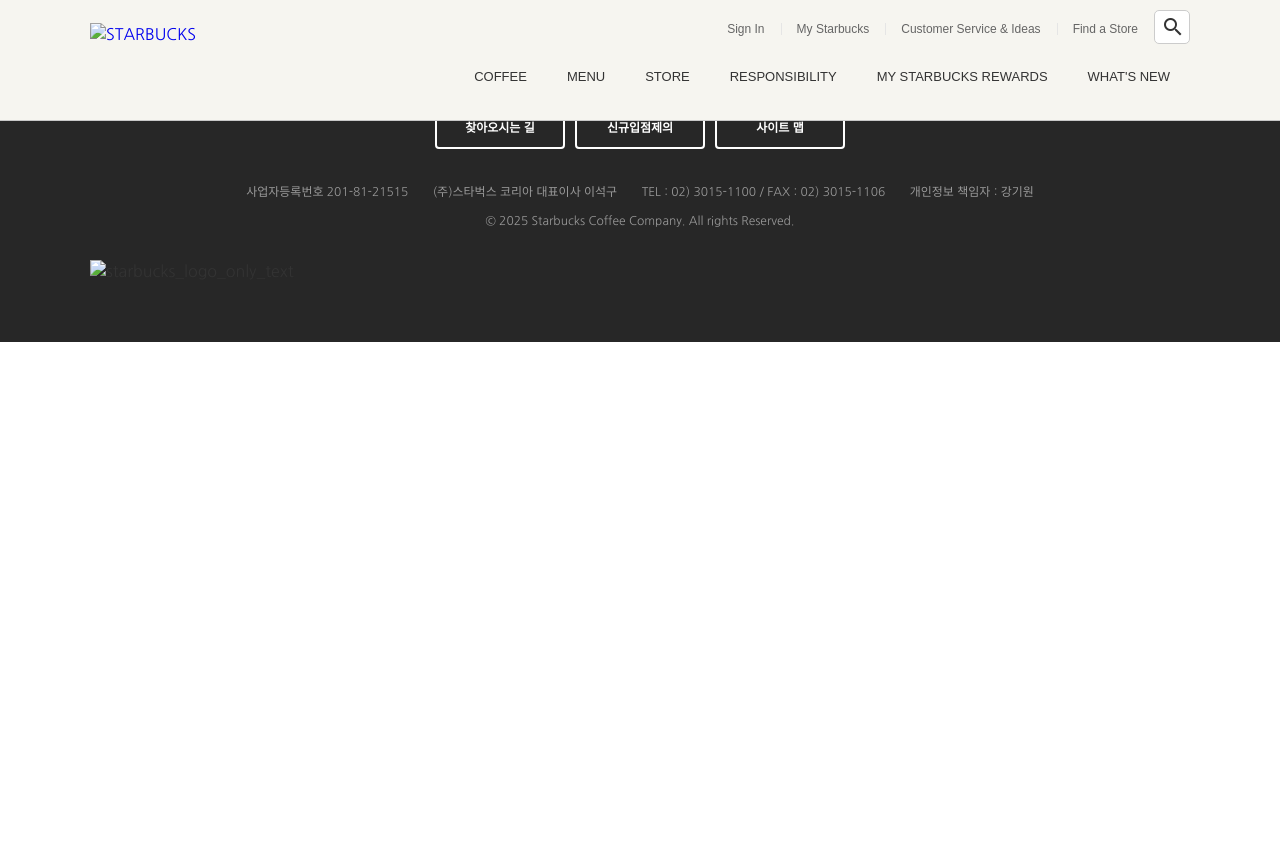
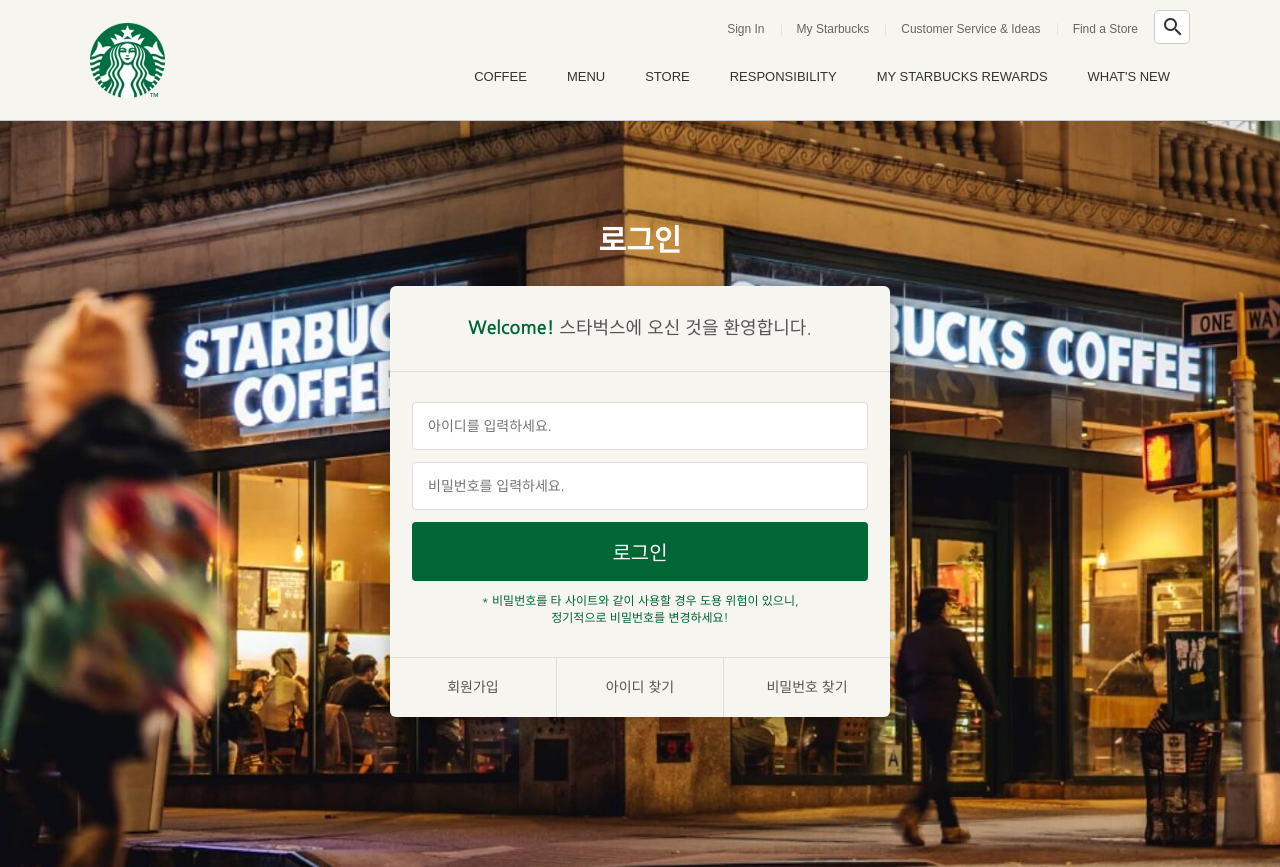
Before and after one commit to slowLee27J/starbucks, a plain HTML site: page signin/index.html in a window 1280 px wide. Shown: the top 867 px of the page. Before the commit the page ends 800 px from the top, so only its background shows below. Drawn offline with nearby package versions, Linux system fonts and the light colour scheme.

Commit message:
로그인 페이지 완성

```diff
--- /dev/null
+++ b/css/signin.css
@@ -0,0 +1,79 @@
+.signin {
+  margin-top: 120px;
+  padding: 100px 0 150px;
+  background-image: url("../images/signin_bg.jpg");
+  background-repeat: no-repeat;
+  background-position: center;
+  background-attachment: fixed;
+  background-size: cover;
+}
+.signin h1 {
+  color: #fff;
+  font-size: 30px;
+  font-weight: 700;
+  text-align: center;
+  margin-bottom: 24px;
+}
+.signin__card {
+  width: 500px;
+  margin: 0 auto;
+  border-radius: 6px;
+  background-color: #f6f5f0;
+  box-shadow: 2px 2px 20px rgba(0,0,0,.3);
+  color: #555;
+}
+.signin__card h2 {
+  padding: 30px;
+  font-size: 18px;
+  text-align: center;
+  border-bottom: 1px solid #ddd;
+}
+
+.signin__card h2 strong {
+  font-weight: 700;
+  color: #006633;
+}
+.signin__card form {
+  padding: 30px 22px;
+}
+.signin__card form input {
+  width: 100%;
+  margin-bottom: 12px;
+  padding: 15px;
+  border: 1px solid #ddd;
+  border-radius: 4px;
+  outline: none;
+  box-sizing: border-box;
+  font-size: 14px;
+}
+.signin__card form [type="submit"] {
+  background-color: #006633;
+  border: none;
+  color: #fff;
+  font-size: 20px;
+  cursor: pointer;
+}
+.signin__card form p {
+  font-size: 12px;
+  color: #006633;
+  text-align: center;
+}
+.signin__card .actions {
+ display: flex;
+ border-top: 1px solid #ddd;
+}
+.signin__card .actions a {
+  flex-grow: 1;
+  flex-basis: 0;
+  text-align: center;
+  padding: 20px;
+  color: #555;
+  font-size: 14px;
+  border-right: 1px solid #ddd;
+}
+.signin__card .actions a:last-child {
+  border-right: none;
+}
+.signin__card .actions a:hover {
+  text-decoration: underline;
+}
--- a/signin/index.html
+++ b/signin/index.html
@@ -9,7 +9,7 @@
   <meta property="og:site_name" content="Starbucks" />
   <meta property="og:title" content="Starbucks Coffee Korea" />
   <meta property="og:description" content="스타벅스는 세계에서 가장 큰 다국적 커피 전문점으로, 64개국에서 총 23,187개의 매점을 운영하고 있습니다." />
-  <meta property="og:image" content="./images/starbucks_seo.jpg" />
+  <meta property="og:image" content="../images/starbucks_seo.jpg" />
   <meta property="og:url" content="https://starbucks.co.kr" />
 
   <meta property="twitter:card" content="summary" />
@@ -27,7 +27,8 @@
 
   <link rel="stylesheet" href="https://fonts.googleapis.com/icon?family=Material+Icons" />
 
-  <link rel="stylesheet" href="../css/common.css">
+  <link rel="stylesheet" href="../css/common.css" />
+  <link rel="stylesheet" href="../css/signin.css" />
 
   <script defer src="../js/common.js"></script>
 </head>
@@ -38,7 +39,7 @@
     <div class="inner">
 
       <a href="/" class="logo">
-        <img src="./images/starbucks_logo.png" alt="STARBUCKS" />
+        <img src="../images/starbucks_logo.png" alt="STARBUCKS" />
       </a>
 
       <div class="sub-menu">
@@ -364,9 +365,30 @@
   </header>
 
 
+  <!-- SIGNIN -->
   <section class="signin">
+    <h1>로그인</h1>
+    <div class="signin__card">
+      <h2>
+        <strong>Welcome!</strong> 스타벅스에 오신 것을 환영합니다.
+      </h2>
+      <form>
+        <input type="text" placeholder="아이디를 입력하세요." />
+        <input type="password" placeholder="비밀번호를 입력하세요." />
+        <input type="submit" value="로그인" />
+        <p>
+          * 비밀번호를 타 사이트와 같이 사용할 경우 도용 위험이 있으니,<br />
+          정기적으로 비밀번호를 변경하세요!
+        </p>
+      </form>
+      <div class="actions">
+        <a href="javascript:void(0)">회원가입</a>
+        <a href="javascript:void(0)">아이디 찾기</a>
+        <a href="javascript:void(0)">비밀번호 찾기</a>
+      </div>
+    </div>
+  </section>
 
-  </section>
 
   <!-- FOOTER -->
   <footer>
@@ -398,7 +420,7 @@
         <!-- html entities -->
         &copy; <span class="this-year"></span> Starbucks Coffee Company. All rights Reserved.
       </p>
-      <img src="./images/starbucks_logo_only_text.png" alt="starbucks_logo_only_text" class="logo" />
+      <img src="../images/starbucks_logo_only_text.png" alt="starbucks_logo_only_text" class="logo" />
     </div>
   </footer>
 
```
